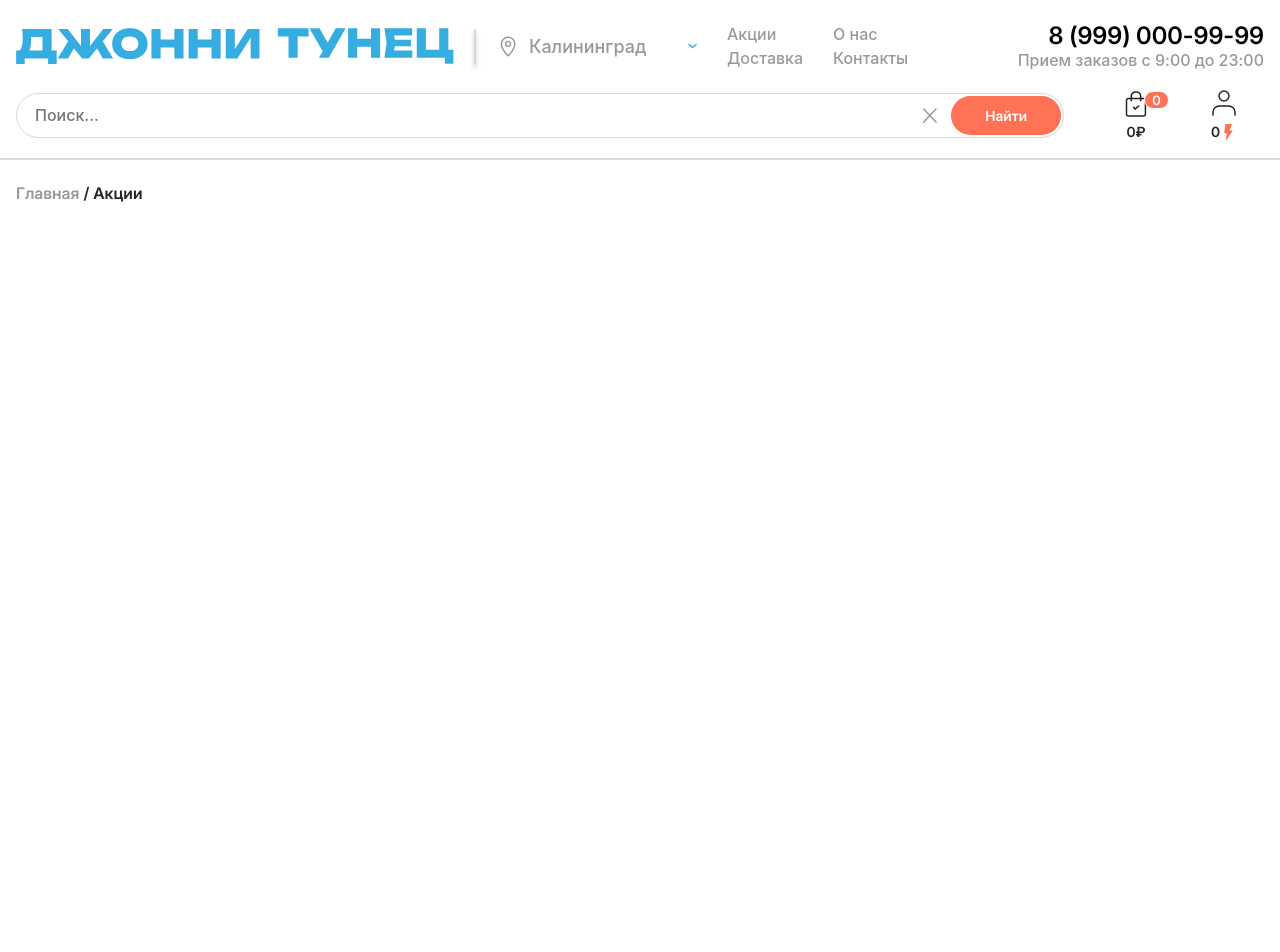
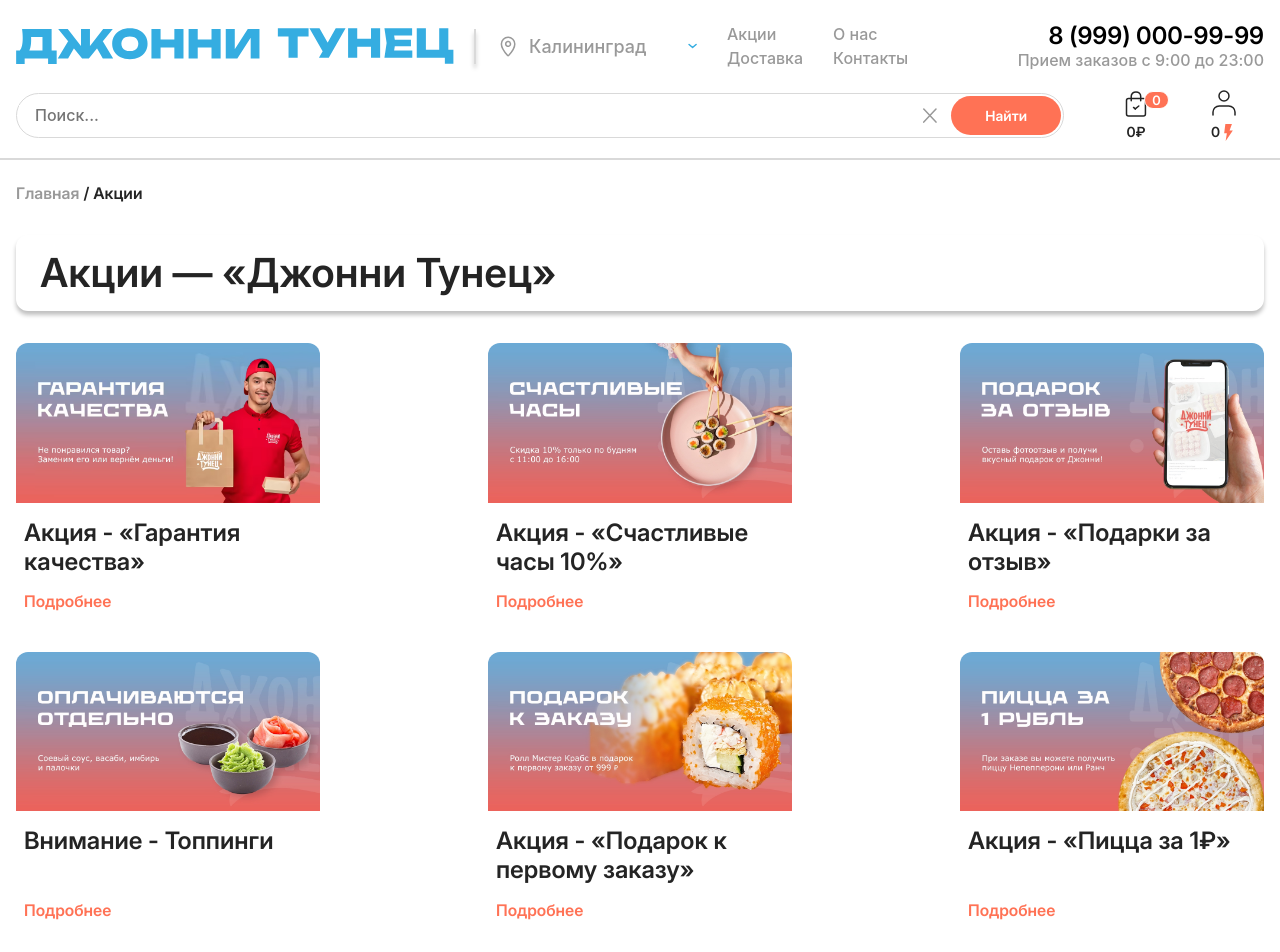
Before and after one commit to K1butsujiMuzan/Johnny-tuna, a React (Vite) app: page /stocks in a window 1280 px wide. Shown: the top 952 px of the page. Built offline with nearby package versions, Linux system fonts and the light colour scheme; a web font is replaced by a local one.

Commit message:
feat(StocksContainer): created elements

```diff
--- a/src/components/Header/Header.module.css
+++ b/src/components/Header/Header.module.css
@@ -5,7 +5,6 @@
   flex-direction: column;
   gap: 0.75rem;
   align-items: center;
-  z-index: 200;
   position: relative;
 }
 
@@ -19,6 +18,7 @@
   background-color: var(--color-text-white);
   border-bottom: var(--gray-border);
   height: 5rem;
+  z-index: 500;
 }
 
 .headerDeskTop{
--- a/src/components/Header/parts/CitySelect/CitySelect.module.css
+++ b/src/components/Header/parts/CitySelect/CitySelect.module.css
@@ -32,6 +32,7 @@
 }
 
 .selectList{
+  z-index: 600;
   box-shadow:
     5px 4px 5px 0 rgba(0, 0, 0, 0.4),
     -4px 4px 5px 0 rgba(0, 0, 0, 0.1)
@@ -47,7 +48,6 @@
   background-color: var(--color-text-white);
   padding: 0 0.5rem 0.5rem 0.5rem;
   border-radius: 0 0 10px 10px;
-  z-index: 300;
 }
 
 .selectOption{
--- a/src/components/Header/parts/HeaderBottom/HeaderBottom.module.css
+++ b/src/components/Header/parts/HeaderBottom/HeaderBottom.module.css
@@ -3,7 +3,6 @@
   justify-content: space-between;
   background-color: var(--color-text-white);
   align-items: center;
-  z-index: 201;
 }
 
 .headerBottomButtons{
--- a/src/components/StocksContainer/StocksContainer.jsx
+++ b/src/components/StocksContainer/StocksContainer.jsx
@@ -1,10 +1,44 @@
 import styles from "./StocksContainer.module.css"
 import PageLink from "@components/UI/PageLink/PageLink";
+import {cards} from "@components/StocksContainer/stocks";
+import TextBlock from "@components/UI/TextBlock/TextBlock";
 
 function StocksContainer() {
   return(
     <section className={"container pageContainer"}>
       <PageLink to={"/stocks"} text={"Акции"}/>
+      <TextBlock>
+        <h1 className={"pageTitle"}>Акции — «Джонни Тунец»</h1>
+      </TextBlock>
+      <div className={styles.cardsContainer}>
+        {cards.map((card, index) => (
+          <div
+            key={index}
+            className={styles.stockCard}
+          >
+            <div className={styles.stockCardUp}>
+              <picture>
+                {card.source.map((source, _) => (
+                  <source
+                    key={source.srcSet}
+                    srcSet={source.srcSet}
+                    type={source.type}
+                  />
+                ))}
+                <img
+                  className={styles.cardImage}
+                  src={card.png}
+                  alt={card.alt}
+                  width={303}
+                  height={160}
+                />
+              </picture>
+              <h2 className={styles.cardText}>{card.text}</h2>
+            </div>
+            <span className={styles.cardShow}>Подробнее</span>
+          </div>
+        ))}
+      </div>
     </section>
   )
 }
--- a/src/components/StocksContainer/StocksContainer.module.css
+++ b/src/components/StocksContainer/StocksContainer.module.css
@@ -0,0 +1,49 @@
+.cardsContainer{
+  display: flex;
+  justify-content: space-between;
+  gap: 2rem;
+  flex-wrap: wrap;
+}
+
+.stockCard{
+  max-width: 19rem;
+  display: flex;
+  flex-direction: column;
+  justify-content: space-between;
+}
+
+.stockCardUp{
+  display: flex;
+  flex-direction: column;
+  gap: 0.5rem;
+}
+
+.cardShow{
+  padding: 0.5rem;
+  color: var(--color-red-accent);
+  cursor: pointer;
+  transition: color var(--main-transition);
+}
+
+.cardImage{
+  width: 100%;
+  border-top-left-radius: var(--main-border-radius);
+  border-top-right-radius: var(--main-border-radius);
+}
+
+.cardText{
+  font-size: clamp(1rem, 2vw, 1.5rem);
+  padding: 0.5rem;
+}
+
+@media (hover: hover) {
+  .cardShow:hover{
+    color: var(--color-accent);
+  }
+}
+
+@media (hover: none) {
+  .cardShow:active{
+    color: var(--color-accent);
+  }
+}
--- /dev/null
+++ b/src/components/StocksContainer/stocks.js
@@ -0,0 +1,113 @@
+import img1_png from "@/assets/images/Stocks/1.png"
+import img2_png from "@/assets/images/Stocks/2.png"
+import img3_png from "@/assets/images/Stocks/3.png"
+import img4_png from "@/assets/images/Stocks/4.png"
+import img5_png from "@/assets/images/Stocks/5.png"
+import img6_png from "@/assets/images/Stocks/6.png"
+import img7_png from "@/assets/images/Stocks/7.png"
+import img8_png from "@/assets/images/Stocks/8.png"
+import img9_png from "@/assets/images/Stocks/9.png"
+
+import img1_webp from "@/assets/images/Stocks/1.webp"
+import img2_webp from "@/assets/images/Stocks/2.webp"
+import img3_webp from "@/assets/images/Stocks/3.webp"
+import img4_webp from "@/assets/images/Stocks/4.webp"
+import img5_webp from "@/assets/images/Stocks/5.webp"
+import img6_webp from "@/assets/images/Stocks/6.webp"
+import img7_webp from "@/assets/images/Stocks/7.webp"
+import img8_webp from "@/assets/images/Stocks/8.webp"
+import img9_webp from "@/assets/images/Stocks/9.webp"
+
+import img1_avif from "@/assets/images/Stocks/1.avif"
+import img2_avif from "@/assets/images/Stocks/2.avif"
+import img3_avif from "@/assets/images/Stocks/3.avif"
+import img4_avif from "@/assets/images/Stocks/4.avif"
+import img5_avif from "@/assets/images/Stocks/5.avif"
+import img6_avif from "@/assets/images/Stocks/6.avif"
+import img7_avif from "@/assets/images/Stocks/7.avif"
+import img8_avif from "@/assets/images/Stocks/8.avif"
+import img9_avif from "@/assets/images/Stocks/9.avif"
+
+export const cards = [
+  {
+    source: [
+      {srcSet: img1_avif, type: "image/avif"},
+      {srcSet: img1_webp, type: "image/webp"}
+    ],
+    png: img1_png,
+    alt: "Гарантия качества",
+    text: "Акция - «Гарантия качества»"
+  },
+  {
+    source: [
+      {srcSet: img2_avif, type: "image/avif"},
+      {srcSet: img2_webp, type: "image/webp"}
+    ],
+    png: img2_png,
+    alt: "Счастливые часы",
+    text: "Акция - «Счастливые часы 10%»"
+  },
+  {
+    source: [
+      {srcSet: img3_avif, type: "image/avif"},
+      {srcSet: img3_webp, type: "image/webp"}
+    ],
+    png: img3_png,
+    alt: "Подарок за отзыв",
+    text: "Акция - «Подарки за отзыв»"
+  },
+  {
+    source: [
+      {srcSet: img4_avif, type: "image/avif"},
+      {srcSet: img4_webp, type: "image/webp"}
+    ],
+    png: img4_png,
+    alt: "Топпинг Оплачивается отдельно",
+    text: "Внимание - Топпинги"
+  },
+  {
+    source: [
+      {srcSet: img5_avif, type: "image/avif"},
+      {srcSet: img5_webp, type: "image/webp"}
+    ],
+    png: img5_png,
+    alt: "Подарок к заказу",
+    text: "Акция - «Подарок к первому заказу»"
+  },
+  {
+    source: [
+      {srcSet: img6_avif, type: "image/avif"},
+      {srcSet: img6_webp, type: "image/webp"}
+    ],
+    png: img6_png,
+    alt: "Пицца за 1 рубль",
+    text: "Акция - «Пицца за 1₽»"
+  },
+  {
+    source: [
+      {srcSet: img7_avif, type: "image/avif"},
+      {srcSet: img7_webp, type: "image/webp"}
+    ],
+    png: img7_png,
+    alt: "Получай кешбэк",
+    text: "Акция - «Кэшбэк»"
+  },
+  {
+    source: [
+      {srcSet: img8_avif, type: "image/avif"},
+      {srcSet: img8_webp, type: "image/webp"}
+    ],
+    png: img8_png,
+    alt: "Самовывоз скидка 10%",
+    text: "Акция - «Самовывоз»"
+  },
+  {
+    source: [
+      {srcSet: img9_avif, type: "image/avif"},
+      {srcSet: img9_webp, type: "image/webp"}
+    ],
+    png: img9_png,
+    alt: "Подарок на день рождения",
+    text: "Акция - «День рождения»"
+  },
+]
```
